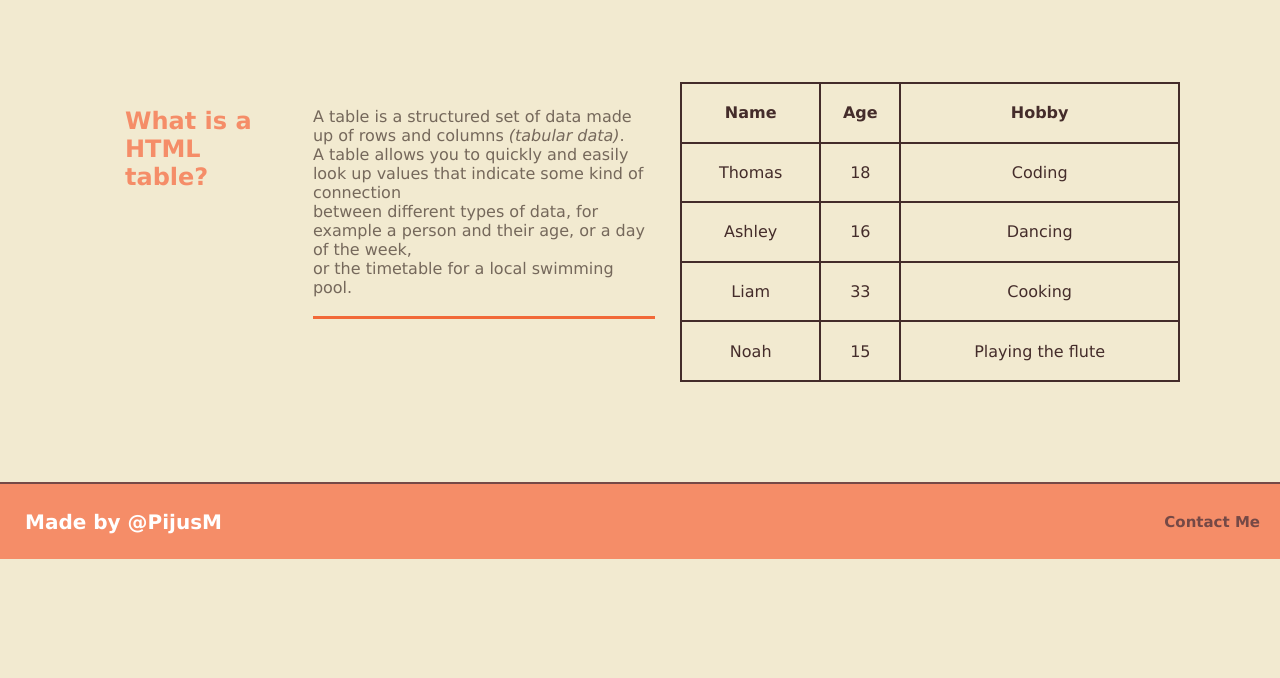
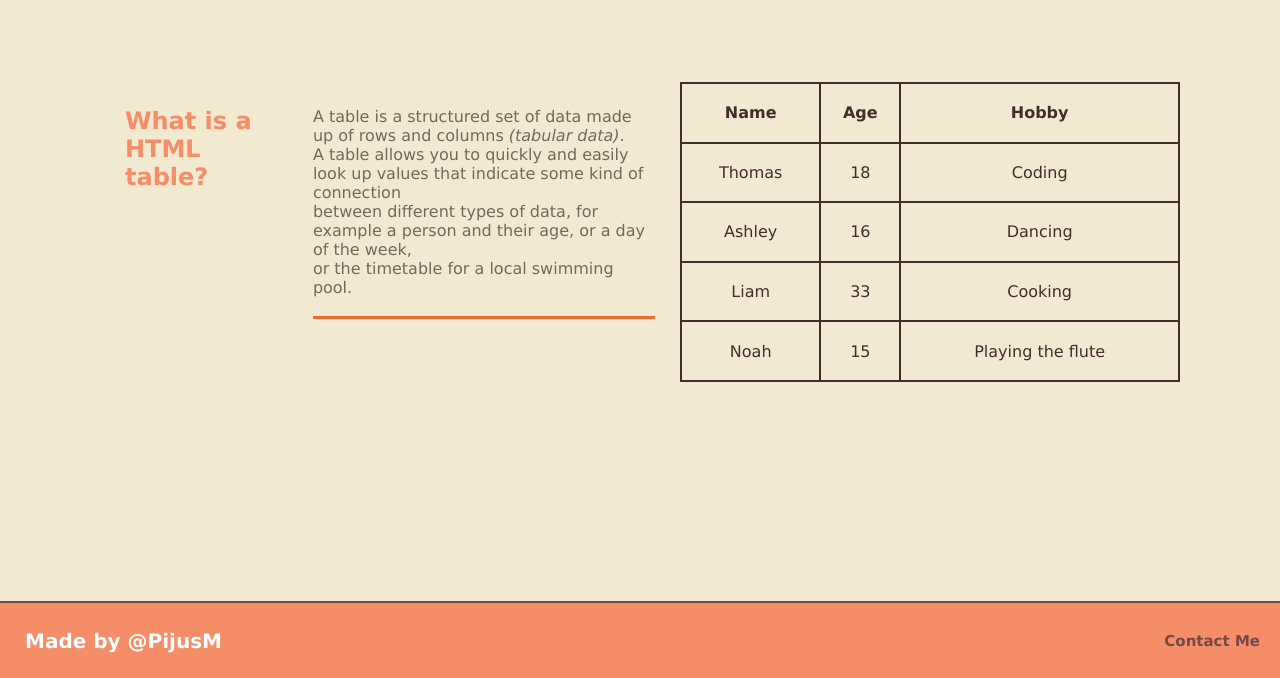
Before and after one commit to PijusM/HTMLtables, a plain HTML site: page index.html in a window 1280 px wide. Shown: the part 122-800 px from the top of the page. Drawn offline with Linux system fonts and the light colour scheme.

Commit message:
position fix

```diff
--- a/exampstyle.css
+++ b/exampstyle.css
@@ -92,7 +92,7 @@ th{
 /*footer*/
 footer{
     display: flex;
-    position: sticky;
+    position: fixed;
     width: 100%;
     height: 75px;
     background-color: #F58D68;
--- a/rowstyles.css
+++ b/rowstyles.css
@@ -89,7 +89,7 @@ table,th, td{
 /*footer*/
 footer{
     display: flex;
-    position: sticky;
+    position: fixed;
     width: 100%;
     height: 75px;
     background-color: #F58D68;
--- a/styles.css
+++ b/styles.css
@@ -90,7 +90,7 @@ table{
 /*Footer*/
 footer{
     display: flex;
-    position: sticky;
+    position: fixed;
     width: 100%;
     height: 75px;
     background-color: #F58D68;
```
